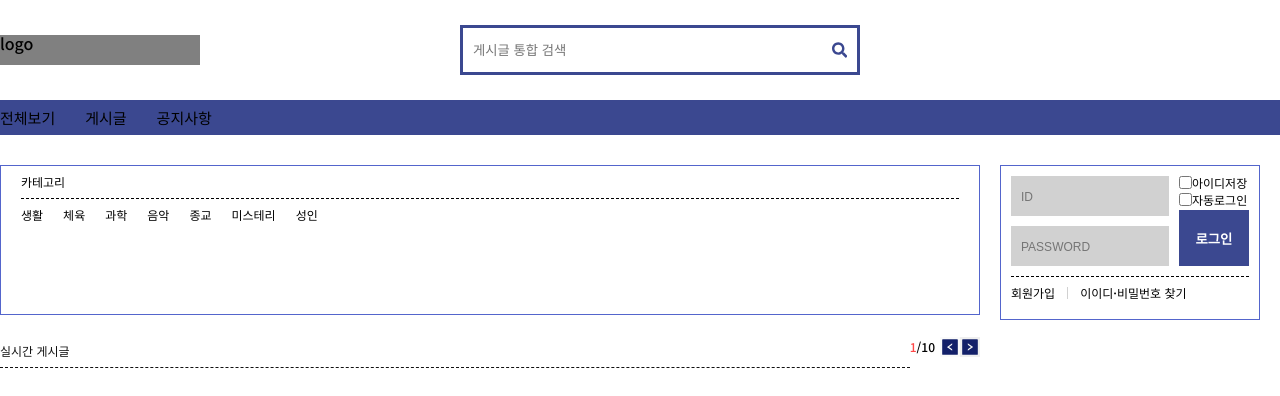
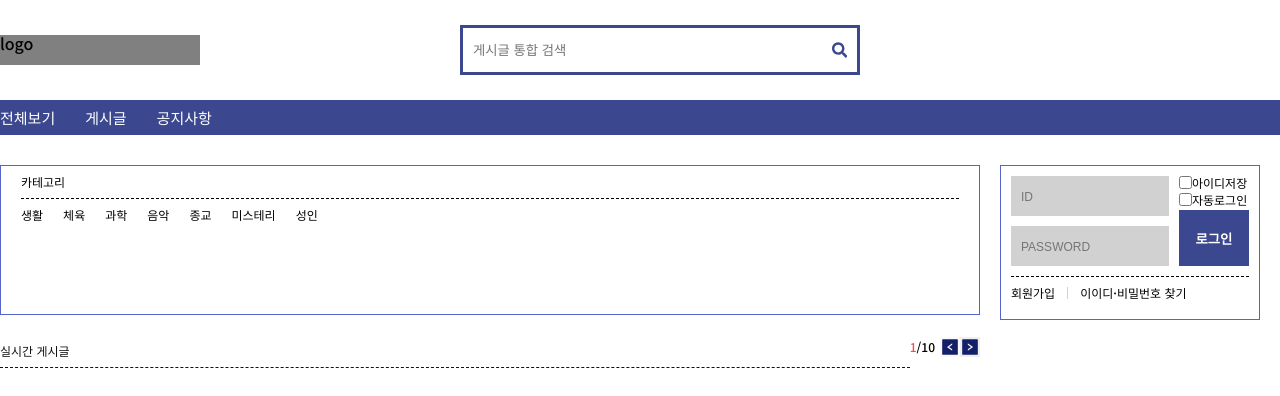
Before and after one commit to choigirang/phenomenon-community, a Next.js app in the folder frontend/: page / in a window 1280 px wide. Shown: the top 396 px of the page. Built offline with nearby package versions, Linux system fonts and the light colour scheme; no server answers.

Commit message:
style: link color

```diff
--- a/frontend/components/Common/Header.tsx
+++ b/frontend/components/Common/Header.tsx
@@ -20,9 +20,9 @@ export default function Header() {
     if (e.key === 'Enter') {
       if (!keyword) return alert('검색어가 필요합니다.');
       e.preventDefault();
+      router.push(`/community/search?keyword=${keyword}`);
     }
     // setInit();
-    router.push(`/community/search?keyword=${keyword}`);
   }
 
   function searchMouseHandler(e: React.MouseEvent<SVGElement, MouseEvent>) {
@@ -127,6 +127,10 @@ const Bar = styled.ul`
 const Linked = styled(Link)`
   color: white;
 
+  :link {
+    color: white;
+  }
+
   :visited {
     color: white !important;
   }
```
